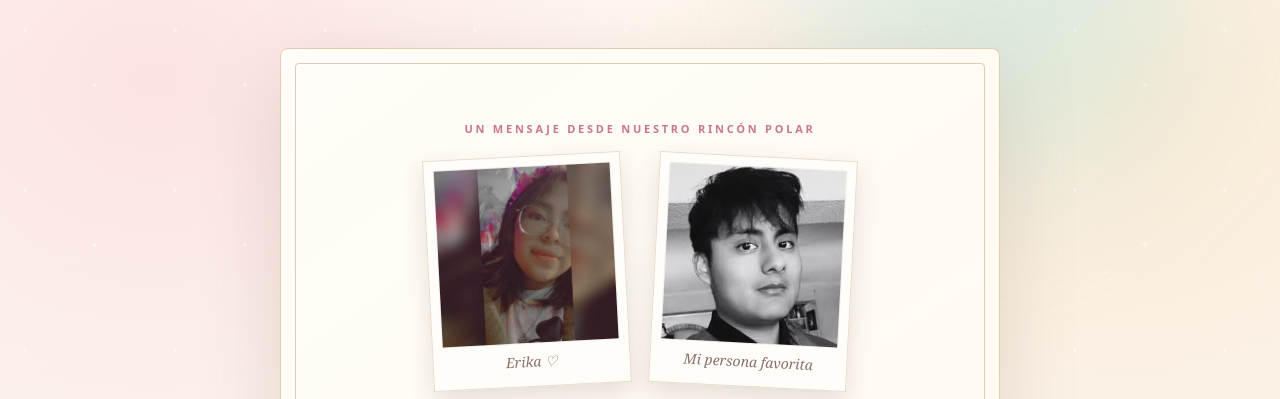
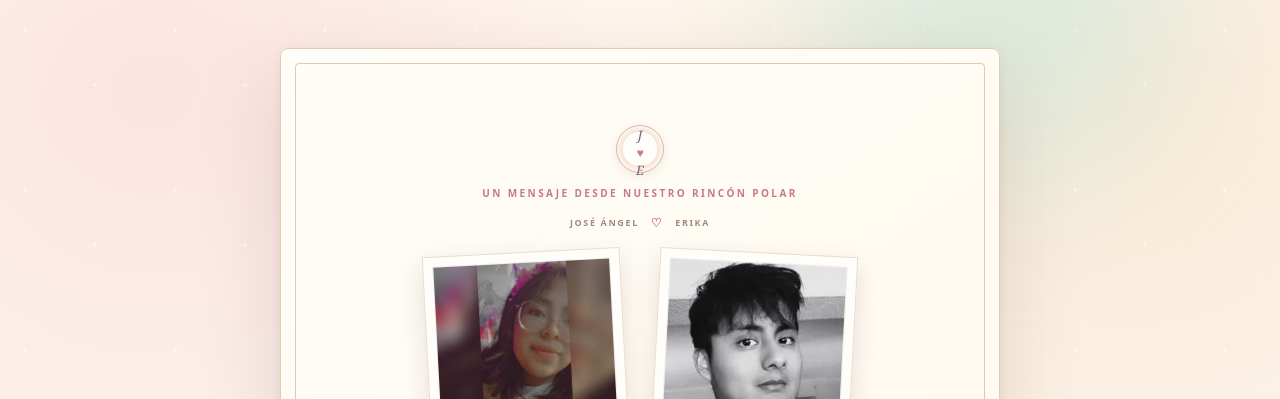
Before and after one commit to FirePlayerX/carta-para-mi-amor, a plain HTML site: page index.html in a window 1280 px wide. Shown: the top 399 px of the page. Drawn offline with Linux system fonts and the light colour scheme.

Commit message:
Personalizar carta para Erika y Jose Angel

```diff
--- a/index.html
+++ b/index.html
@@ -7,22 +7,28 @@
   <meta name="description" content="Una carta polar, tierna y llena de amor para Erika.">
   <title>Para Erika, mi pinguinita</title>
   <style>
-    :root{--ink:#493d3a;--rose:#c97986;--deep:#816271;--paper:#fffaf1;--muted:#8b7772}
+    :root{--ink:#493d3a;--rose:#c97986;--deep:#816271;--paper:#fffaf1;--muted:#8b7772;--ice:#d9edf0;--gold:#c8a878}
     *{box-sizing:border-box}
     body{margin:0;min-height:100vh;color:var(--ink);font-family:Georgia,'Times New Roman',serif;background:radial-gradient(ellipse at 12% 8%,rgba(249,210,213,.55) 0,transparent 32%),radial-gradient(ellipse at 88% 10%,rgba(246,225,196,.58) 0,transparent 34%),radial-gradient(ellipse at 50% 100%,#f3e9dc 0,transparent 56%),linear-gradient(180deg,#fff8f0,#f9f1e8 72%);overflow-x:hidden}
     body::before{content:"";position:fixed;inset:0;pointer-events:none;opacity:.48;background-image:radial-gradient(2px 2px at 25px 30px,#fff 98%,transparent),radial-gradient(2px 2px at 95px 85px,#fff 98%,transparent),radial-gradient(1.5px 1.5px at 60px 120px,#fff 98%,transparent);background-size:150px 160px;z-index:0}
     .wrap{min-height:100vh;display:grid;place-items:center;padding:48px 20px;position:relative}
     .glow{position:fixed;width:370px;height:370px;border-radius:50%;filter:blur(76px);opacity:.34;pointer-events:none;background:#a8e4dc;top:-190px;right:8%}
-    .card{position:relative;z-index:1;width:min(100%,720px);padding:clamp(38px,7vw,72px);background:linear-gradient(145deg,rgba(255,253,247,.98),rgba(255,248,237,.97));border:1px solid #e3cdb2;border-radius:8px;box-shadow:0 24px 80px rgba(111,78,61,.17);text-align:center}
+    .card{position:relative;z-index:1;width:min(100%,720px);padding:clamp(42px,7vw,76px);background:linear-gradient(145deg,rgba(255,253,247,.99),rgba(255,248,237,.98));border:1px solid #e3cdb2;border-radius:8px;box-shadow:0 24px 80px rgba(111,78,61,.17),0 4px 12px rgba(111,78,61,.08);text-align:center}
     .card::before{content:"";position:absolute;inset:14px;border:1px solid rgba(188,147,114,.48);border-radius:4px;pointer-events:none}
     .card::after{content:"♡   ✦   ♡";position:absolute;bottom:18px;left:50%;transform:translateX(-50%);padding:0 14px;background:#fffaf1;color:#c78b87;font:16px Georgia,serif;letter-spacing:.3em}
-    .eyebrow{font:600 11px/1.4 system-ui,sans-serif;text-transform:uppercase;letter-spacing:.25em;color:var(--rose)}
+    .letter-seal{width:48px;height:48px;margin:0 auto 13px;display:grid;place-items:center;border:1px solid #dcb4a1;border-radius:50%;background:radial-gradient(circle,#fffdf9 52%,#f5e3d8 54%,#fffaf1 72%);color:var(--deep);font:italic 13px Georgia,serif;box-shadow:0 3px 9px rgba(111,78,61,.1);position:relative;z-index:1}
+    .letter-seal span{color:var(--rose);font-size:12px}
+    .eyebrow{font:600 10px/1.5 system-ui,sans-serif;text-transform:uppercase;letter-spacing:.24em;color:var(--rose);position:relative;z-index:1}
+    .letter-meta{display:flex;align-items:center;justify-content:center;gap:12px;margin:13px 0 0;color:#a2897c;font:600 9px/1.5 system-ui,sans-serif;letter-spacing:.18em;text-transform:uppercase;position:relative;z-index:1}
+    .letter-meta span:nth-child(2){color:var(--rose);font-size:12px}
     .photo-pair{display:flex;justify-content:center;align-items:flex-start;gap:clamp(14px,4vw,28px);margin:20px auto 30px;position:relative;z-index:1}
-    .photo-frame{width:clamp(132px,30vw,198px);margin:0;padding:9px 9px 15px;background:#fffdf9;border:1px solid #eadcc9;box-shadow:0 10px 24px rgba(91,64,53,.16)}
+    .photo-frame{width:clamp(132px,30vw,198px);margin:0;padding:9px 9px 15px;background:#fffdf9;border:1px solid #eadcc9;box-shadow:0 10px 24px rgba(91,64,53,.16);transition:transform .25s,box-shadow .25s;position:relative}
     .photo-frame:first-child{transform:rotate(-3deg)}
     .photo-frame:last-child{transform:rotate(3deg)}
+    .photo-frame:first-child:hover{transform:rotate(-1deg) translateY(-4px);box-shadow:0 16px 30px rgba(91,64,53,.2)}
+    .photo-frame:last-child:hover{transform:rotate(1deg) translateY(-4px);box-shadow:0 16px 30px rgba(91,64,53,.2)}
     .photo-frame img{display:block;width:100%;aspect-ratio:1;object-fit:cover;border:1px solid rgba(115,88,76,.1)}
-    .photo-frame figcaption{margin-top:8px;color:#8a6f68;font:italic 14px Georgia,serif}
+    .photo-frame figcaption{margin-top:8px;color:#8a6f68;font:italic 13px/1.3 Georgia,serif;min-height:2.6em}
     h1{font-size:clamp(38px,8vw,66px);line-height:1.03;font-weight:400;letter-spacing:-.04em;margin:0 0 18px}
     .subtitle{font-size:18px;color:var(--muted);font-style:italic;margin:0 auto 35px;max-width:460px;line-height:1.6}
     .actions{display:flex;justify-content:center;align-items:center;gap:12px;flex-wrap:wrap}
@@ -33,7 +39,8 @@
     .song-label{font:600 11px system-ui,sans-serif;letter-spacing:.14em;text-transform:uppercase;color:var(--muted);margin:0 0 10px 4px}
     .song-audio{display:block;width:100%;height:54px;border-radius:14px;box-shadow:0 8px 24px rgba(111,78,61,.12)}
     .song-hint{font:12px system-ui,sans-serif;color:var(--muted);text-align:center;margin:8px 0 0}
-    .letter{display:none;text-align:left;max-width:520px;margin:40px auto 0;padding-top:32px;border-top:1px solid #ead8c3;animation:appear .7s ease both}
+    .letter{display:none;text-align:left;max-width:520px;margin:40px auto 0;padding:32px 4px 0;border-top:1px solid #ead8c3;animation:appear .7s ease both;position:relative}
+    .letter::before{content:"❦";position:absolute;top:-12px;left:50%;transform:translateX(-50%);padding:0 12px;background:var(--paper);color:#c78b87;font-size:17px}
     .letter.open{display:block}
     .letter p{font-size:18px;line-height:1.85;margin:0 0 18px}
     .letter .salute{color:var(--deep);font-size:22px;font-style:italic}
@@ -42,7 +49,7 @@
     .heart{position:fixed;bottom:-30px;color:#d47c8a;pointer-events:none;animation:float 6s linear forwards;z-index:2}
     @keyframes appear{from{opacity:0;transform:translateY(12px)}to{opacity:1;transform:translateY(0)}}
     @keyframes float{to{transform:translateY(-110vh) rotate(18deg);opacity:0}}
-    @media(max-width:520px){.wrap{padding:22px 14px}.card{padding:40px 24px}.letter p{font-size:17px}.subtitle{font-size:16px}.actions{flex-direction:column}.actions button{width:100%}}
+    @media(max-width:520px){.wrap{padding:22px 14px}.card{padding:40px 24px}.letter p{font-size:17px}.subtitle{font-size:16px}.actions{flex-direction:column}.actions button{width:100%}.photo-pair{gap:12px}.photo-frame{padding:7px 7px 13px}.photo-frame figcaption{font-size:11px}.letter-meta{font-size:8px;gap:8px}}
     @media(prefers-reduced-motion:reduce){*,*::before,*::after{animation-duration:.01ms!important;animation-iteration-count:1!important;scroll-behavior:auto!important;transition:none!important}}
   </style>
 </head>
@@ -50,19 +57,21 @@
   <div class="glow" aria-hidden="true"></div>
   <main class="wrap">
     <article class="card">
+      <div class="letter-seal" aria-label="José Ángel y Erika">J <span>♥</span> E</div>
       <div class="eyebrow">Un mensaje desde nuestro rincón polar</div>
-      <div class="photo-pair" aria-label="Fotos de Erika y su persona favorita">
+      <div class="letter-meta"><span>José Ángel</span><span aria-hidden="true">♡</span><span>Erika</span></div>
+      <div class="photo-pair" aria-label="Fotos de Erika y José Ángel">
         <figure class="photo-frame">
           <img src="assets/erika.png" alt="Retrato de Erika" loading="lazy">
-          <figcaption>Erika ♡</figcaption>
+          <figcaption>Mi persona favorita · Erika ♡</figcaption>
         </figure>
         <figure class="photo-frame">
-          <img src="assets/mi-amor.jpg" alt="Retrato de su persona favorita" loading="lazy">
-          <figcaption>Mi persona favorita</figcaption>
+          <img src="assets/mi-amor.jpg" alt="Retrato de José Ángel, novio de Erika" loading="lazy">
+          <figcaption>José Ángel · su novio ♡</figcaption>
         </figure>
       </div>
       <h1>Para ti,<br>mi punguinita</h1>
-      <p class="subtitle">Mi pequeño rincón cálido en medio del invierno.</p>
+      <p class="subtitle">La persona que vuelve tibio hasta mi invierno.</p>
       <div class="actions">
         <button id="open" type="button" aria-expanded="false" aria-controls="letter">Abrir mi carta <span aria-hidden="true">♡</span></button>
       </div>
@@ -78,7 +87,7 @@
         <p>Tu mirada enciende auroras donde antes solo había cielo oscuro. Tu voz vuelve tibia la tarde; tu mano, mi lugar favorito; tu amor, el hogar que llevaría conmigo hasta el último rincón del mundo.</p>
         <p>Quiero quererte en lo sencillo y en lo inmenso: como el mar abraza la orilla, como la noche cuida sus estrellas, como quien encuentra su norte y ya no teme perderse.</p>
         <p>Y cuando la noche polar se alargue, mi pinguinita, ven a mi lado: guardo para ti el sitio más cálido de mi pecho, junto a todos los sueños que todavía nos esperan.</p>
-        <p class="signature">Con todo mi amor,<br>siempre contigo ♥</p>
+        <p class="signature">Con todo mi amor,<br>José Ángel, tu novio ♥</p>
       </section>
       <div class="tiny">Hecha para ti, con todo mi cariño</div>
     </article>
```
